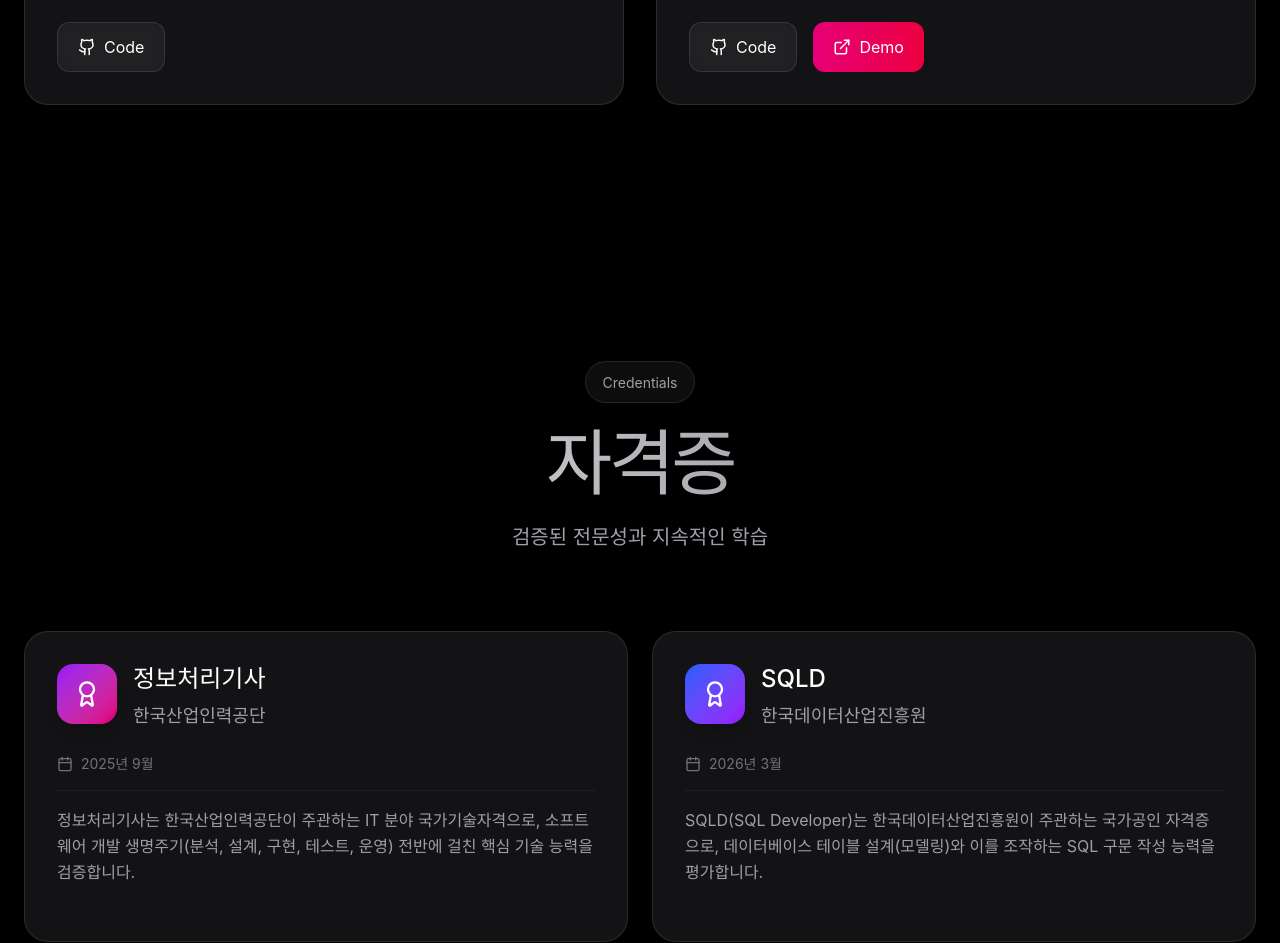
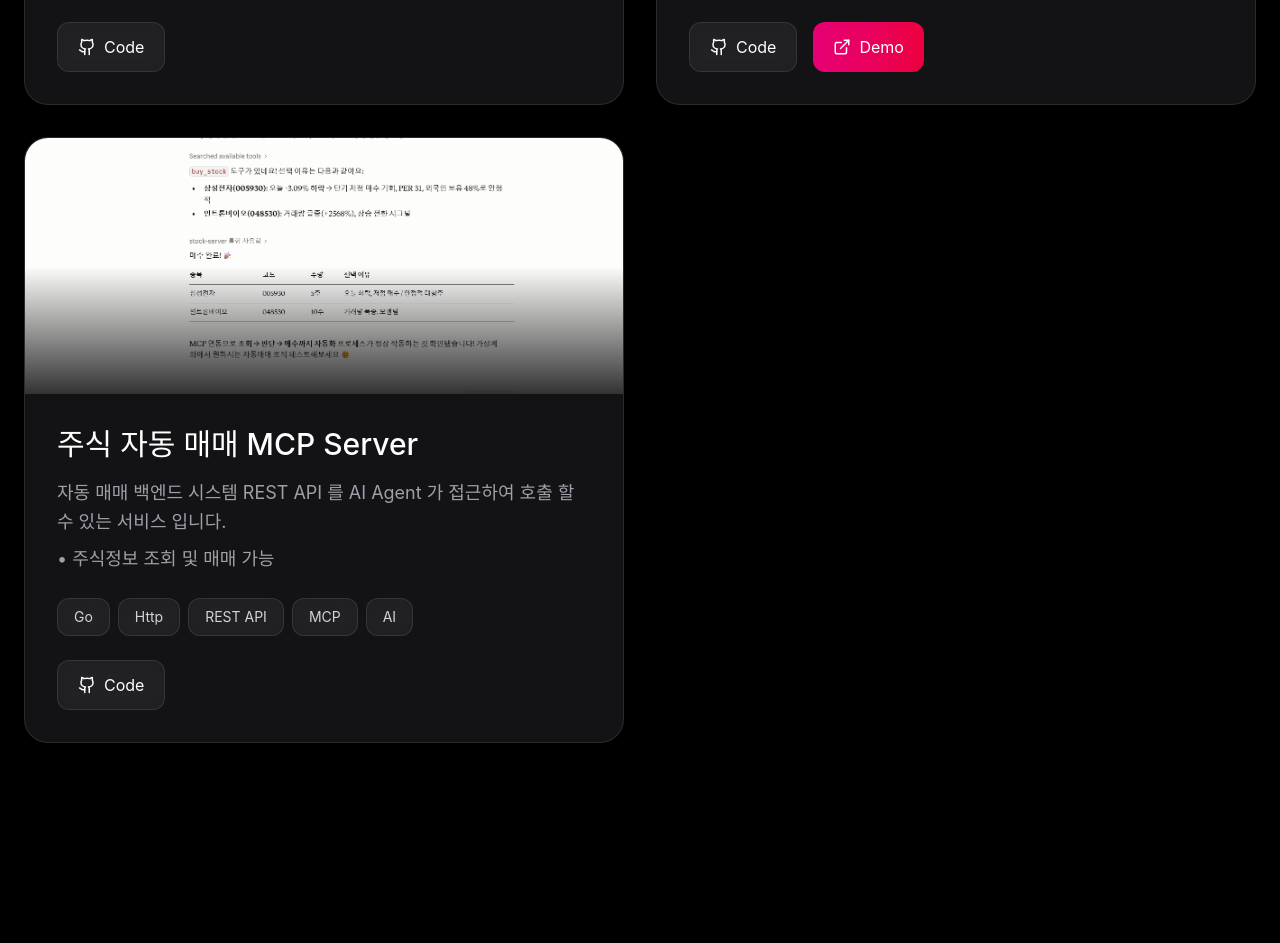
Before and after one commit to hello-cjlee-s-world/portfolio, a React (Vite) app: page / in a window 1280 px wide. Shown: the part 2980-3923 px from the top of the page. Built offline with nearby package versions, Linux system fonts and the light colour scheme.

Commit message:
fix: mcp 서버 프로젝트 추가

```diff
--- a/src/app/components/Projects.tsx
+++ b/src/app/components/Projects.tsx
@@ -2,9 +2,11 @@ import { motion } from 'motion/react';
 import { ExternalLink, Github, ArrowUpRight } from 'lucide-react';
 import { ImageWithFallback } from './figma/ImageWithFallback';
 // @ts-ignore
-import autoMain from '../../assets/autoMain.png';
+import autoMainImage from '../../assets/autoMain.png';
 // @ts-ignore
-import fetcherCode from '../../assets/fetcherCode.png';
+import fetcherCodeImage from '../../assets/fetcherCode.png';
+// @ts-ignore
+import mcpImage from '../../assets/mcp.png';
 
 export function Projects() {
   const projects = [
@@ -16,7 +18,7 @@ export function Projects() {
       '• 거래 이력 및 자산 스냅샷 저장',
       '• REST API 제공 (UI 및 외부 시스템 연동)',
       '• PostgreSQL 기반 데이터 영속성 관리 '],
-      image: fetcherCode,
+      image: fetcherCodeImage,
       tags: ['Go', 'PostgreSQL', 'REST API'],
       github: 'https://github.com/hello-cjlee-s-world/autoJoosik-market-data-fetcher',
       gradient: 'from-blue-600 to-purple-600',
@@ -28,11 +30,21 @@ export function Projects() {
       '• 계좌 자산 및 수익률 통계 시각화',
       '• 매수/매도 이력 조회',
       '• 스케줄러 실행/중지 제어'],
-      image: autoMain,
+      image: autoMainImage,
       tags: ['Java', 'Spring Boot', 'React', 'TypeScript', 'Tailwind CSS'],
       github: 'https://github.com/hello-cjlee-s-world/autoJoosik',
       demo: 'https://cjlee.kr/auto/',
       gradient: 'from-pink-600 to-rose-600',
+    },
+    {
+      title: '주식 자동 매매 MCP Server',
+      description: ['자동 매매 백엔드 시스템 REST API 를 AI Agent 가 접근하여 호출 할 수 있는 서비스 입니다.',
+        '• 주식정보 조회 및 매매 가능',
+        ],
+      image: mcpImage,
+      tags: ['Go', 'Http', 'REST API', 'MCP', 'AI'],
+      github: 'https://github.com/hello-cjlee-s-world/autoJoosik-mcp-server',
+      gradient: 'from-zinc-600 to-grey-200',
     },
   ];
 
```
Also changed, not shown: src/assets/mcp.png (added).
